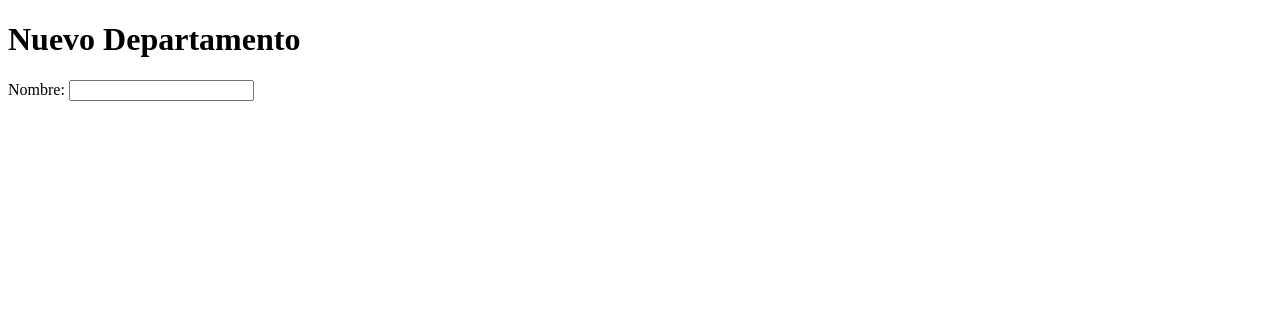
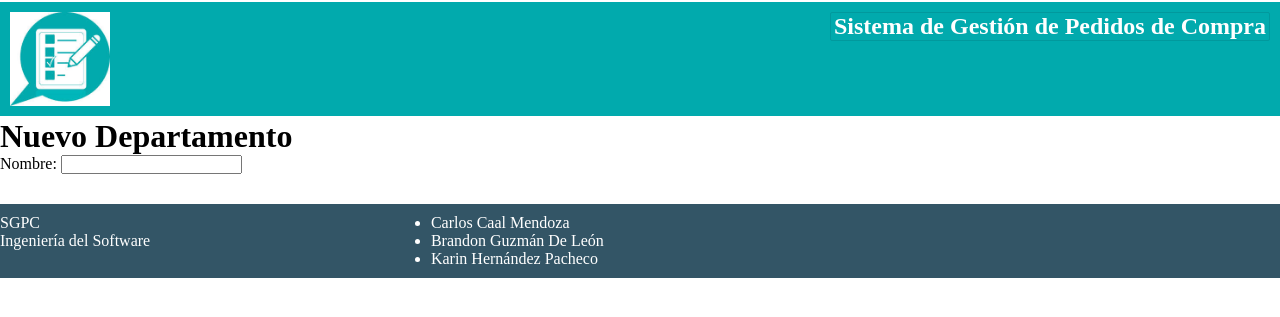
Before and after one commit to cammend/SGPC, a Django app: page /sgpc/depto/nuevo/ in a window 1280 px wide. Shown: the top 317 px of the page. Run offline with Django 3.2, Linux system fonts and the light colour scheme.

Commit message:
Iniciando con CSS

```diff
--- a/GestionUser/views.py
+++ b/GestionUser/views.py
@@ -161,6 +161,7 @@ def entrar(request):
 
 	form = AuthenticationForm() #un formulario sin datos del POST
 	ctx['form'] = form #guardamos un form limpio
+	ctx['url_home'] = '/sgpc/cuentas/entrar/'
 	return render(request, 'GestionUser/entrar.html', ctx)
 
 #Vista para cerrar la sesión
--- a/apps/Cotizacion/forms.py
+++ b/apps/Cotizacion/forms.py
@@ -6,7 +6,7 @@ from .models import Cotizacion,ProductosCotizados
 class formCotizacion(forms.ModelForm):
 	class Meta:
 		model = Cotizacion
-		fields = ['fecha', 'entrega']
+		fields = ['fecha_cotizacion', 'fecha_entrega']
 
 
 class formProducCotizados(forms.ModelForm):
--- a/apps/Estado/models.py
+++ b/apps/Estado/models.py
@@ -9,7 +9,7 @@ class Estado(models.Model):
 		return self.nombre
 
 class EstadoDepto(models.Model):
-	depto = models.ForeignKey(Departamento)
+	depto = models.ForeignKey(Departamento, verbose_name='Departamento')
 	estado = models.ForeignKey(Estado)
 
 	def __str__(self):
--- /dev/null
+++ b/static/css/base.css
@@ -0,0 +1,95 @@
+body{
+
+}
+
+
+/*BARRA SUPERIOR DE LA PAGINA*/
+#barra_superior{
+	background-color: #01aaad;
+}
+#logo img{
+	display: block;
+	padding-left: 10px;
+	width: 100px;
+}
+#titulo{
+	border: 1px solid #01999d;
+	border-radius: 2px;
+	display: inline-block;
+	padding-left: 3px;
+	padding-right: 3px;
+	margin-right: 10px;
+}
+#titulo strong a{
+	color: white;
+	text-decoration: none;
+}
+#fila_superior{
+	text-align: right;
+	color: white;
+}
+#logueado{
+	margin-right: 10px;
+}
+#logueado a{
+	background-color: white;
+	color: #01aaad;
+	text-decoration: none;
+	padding: 2px;
+	border-radius: 2px;
+}
+/*FIN BARRA SUPERIOR DE LA PAGINA*/
+
+/*ESTILO FORMULARIO*/
+.form_estilo_1{
+	text-align: center;
+	border: 1px solid #00999d;;
+	border-radius: 1px;
+	margin: 0 auto;
+	margin-top: 20px;
+
+}
+.form_estilo_1 h2{
+	background-color: #01999d;
+	color: white;
+	padding: 10px 0;
+	margin-bottom: 15px;
+}
+.form_estilo_1 p{
+	color: #007789;
+	display: block;
+	margin: 0 auto;
+	padding: 0 15px;
+}
+.form_estilo_1 p *{
+	box-sizing: border-box;
+	display: block;
+	margin: 0 auto;
+	width: 100%;
+}
+.form_estilo_1 p input{
+	margin-bottom: 15px;
+}
+/*FIN DE UN ESTILO FORMULARIO*/
+
+/*ESTILO BOTONES*/
+.boton_estilo_1{
+	background-color: #01999d;
+	border: 1px solid #017788;
+	border-radius: 5px;
+	color: white;
+	display: block;
+	font-size: 16px;
+	margin: 0 auto;
+	margin-bottom: 15px;
+	width: 80px;
+}
+/*FIN ESTILO BOTONES*/
+
+/**/
+footer{
+	background-color: #335566;
+	color: white;
+	margin-top: 30px;
+}
+/**/
--- /dev/null
+++ b/static/css/grid.css
@@ -0,0 +1,248 @@
+*{
+	margin: 0;
+	padding: 0;
+}
+
+.fila{
+	margin: 2px auto;
+	overflow: hidden;
+	width: 100%;
+	box-sizing: border-box;
+}
+.grid-cuerpo{
+	width: 98%;
+	overflow: hidden;
+	margin: 15px auto;
+}
+.celda{
+	box-sizing: border-box;
+	float: left;
+	padding: 10px 0;
+	margin-right: 1%;
+	width: 100%;
+}
+.caja{
+	box-sizing: border-box;
+	margin: 4px 0;
+	width: 100%;
+}
+.padding-alto{
+	padding-bottom: 15px;
+	padding-top: 15px;
+}
+
+.ancho-var{
+	width: 98%;
+}
+
+/*DOCE CELDAS*/
+.doce-celdas .celda{
+	width: 49.5%;
+}
+.doce-celdas .celda:nth-child(2n){
+	margin-right: 0;
+}
+
+@media (min-width:480px){
+	/*CUATRO CELDAS*/
+	.cuatro-celdas .celda{
+		width: 49.5%;
+	}
+	.cuatro-celdas .ancho1{
+		width: 100%;
+	}
+	.cuatro-celdas .ancho3{
+		width: 100%;
+	}
+	.cuatro-celdas .celda:nth-child(2n){
+		margin-right: 0;
+	}
+	/*SEIS CELDAS*/
+	.seis-celdas .celda{
+		width: 49.5%
+	}
+	.seis-celdas .celda:nth-child(2n){
+		margin-right: 0;
+	}
+	/*DOCE CELDAS*/
+	.doce-celdas .celda{
+		width: 32.6666%;
+	}
+	.doce-celdas .celda:nth-child(2n){
+		margin-right: 1%;
+	}
+	.doce-celdas .celda:nth-child(3n){
+		margin-right: 0;
+	}
+	.dos-tercios-izquierda{
+		float: left;
+		margin-right: 1%;
+		width: 66.3332%;
+	}
+	.dos-tercios-derecha{
+		float: right;
+		margin-right: 0;
+		width: 66.3332%;
+	}
+	.un-tercio-izquierda{
+		float: left;
+		margin-right: 1%;
+		width: 32.6666%;
+	}
+	.un-tercio-derecha{
+		float: right;
+		margin-right: 0;
+		width: 32.6666%;
+	}
+	.ancho-var{
+		width: 90%;
+	}
+}
+
+@media (min-width:768px){
+	/*TRES CELDAS*/
+	.tres-celdas .celda{
+		width: 32.6666%
+	}
+	.tres-celdas .celda:nth-child(3n){
+		margin-right: 0;
+	}
+	.tres-celdas .ancho2{
+		width: 66.3332%;
+	}
+	.tres-celdas .ancho1{
+		width: 32.6666%;
+	}
+	.tres-celdas .ancho2:nth-child(2n){
+		margin-right: 0;
+	}
+	.tres-celdas .ancho1:nth-child(2n){
+		margin-right: 0;
+	}
+	/*SEIS CELDAS*/
+	.seis-celdas .celda{
+		width: 32.6666%
+	}
+	.seis-celdas .celda:nth-child(2n){
+		margin-right: 1%;
+	}
+	.seis-celdas .celda:nth-child(3n){
+		margin-right: 0;
+	}
+
+	/*DOCE CELDAS*/
+	.doce-celdas .celda{
+		width: 24.25%;
+	}
+	.doce-celdas .celda:nth-child(3n){
+		margin-right: 1%;
+	}
+	.doce-celdas .celda:nth-child(4n){
+		margin-right: 0;
+	}
+	.tres-cuartos-izquierda{
+		float: left;
+		margin-right: 1%;
+		width: 74.75%;
+	}
+	.tres-cuartos-derecha{
+		float: right;
+		margin-right: 0;
+		width: 74.75%;
+	}
+	.un-cuarto-izquierda{
+		float: left;
+		margin-right: 1%;
+		width: 24.25%;
+	}
+	.un-cuarto-derecha{
+		float: right;
+		margin-right: 0;
+		width: 24.25%;
+	}
+	.ancho-var{
+		width: 70%;
+	}
+}
+
+@media (min-width: 1024px){
+
+	.una-celda .celda{
+		width: 100%;
+	}
+
+	/*DOS CELDAS*/
+	.dos-celdas .celda{
+		width: 49.5%;
+	}
+	.dos-celdas .celda:nth-child(2n){
+		margin-right: 0;
+	}
+
+	/*CUATRO CELDAS*/
+	.cuatro-celdas .celda{
+		width: 24.25%;
+	}
+	.cuatro-celdas .ancho1{
+		width: 24.25%;
+	}
+	.cuatro-celdas .ancho3{
+		width: 74.75%;
+	}
+	.cuatro-celdas .celda:nth-child(2n){
+		margin-right: 1%;
+	}
+	.cuatro-celdas .ancho1:nth-child(2n){
+		margin-right: 0;
+	}
+	.cuatro-celdas .ancho3:nth-child(2n){
+		margin-right: 0;
+	}
+	.cuatro-celdas .celda:nth-child(4n){
+		margin-right: 0;
+	}
+
+	/*SEIS CELDAS*/
+	.seis-celdas .celda{
+		width: 15.8333%
+	}
+	.seis-celdas .celda:nth-child(2n){
+		margin-right: 1%;
+	}
+	.seis-celdas .celda:nth-child(3n){
+		margin-right: 1%;
+	}
+	.seis-celdas .celda:nth-child(6n){
+		margin-right: 0;
+	}
+	/*DOCE CELDAS*/
+	.doce-celdas .celda{
+		width: 15.8333%;
+	}
+	.doce-celdas .celda:nth-child(4n){
+		margin-right: 1%;
+	}
+	.doce-celdas .celda:nth-child(6n){
+		margin-right: 0;
+	}
+	.ancho-var{
+		width: 50%;
+	}
+
+}
+
+@media (min-width: 1280px){
+	/*DOCE CELDAS*/
+	.doce-celdas .celda{
+		width: 7.41666%;
+	}
+	.doce-celdas .celda:nth-child(6n){
+		margin-right: 1%;
+	}
+	.doce-celdas .celda:nth-child(12n){
+		margin-right: 0;
+	}
+	.ancho-var{
+		width: 30%;
+	}
+}
--- a/templates/base.html
+++ b/templates/base.html
@@ -4,15 +4,44 @@
 	<title>{%block titulo%}{%endblock%}</title>
 	<meta charset="utf-8" />
 	<meta name="viewport" content="width=device-width, initial-scale=1, maximum-scale=1" />
+	<link rel="icon" type="image/png" href="/static/img/favicon.ico" />
+	<link rel="stylesheet" type="text/css" href="/static/css/grid.css">
+	<link rel="stylesheet" type="text/css" href="/static/css/base.css">
 	{%block encabezado%}{%endblock%}
 </head>
 <body>
+<div id="barra_superior" class="fila cuatro-celdas">
+	<div id="logo" class="celda ancho1">
+		<img src="/static/img/pedido.jpg" clas="ancho1">
+	</div>
+	<div id="fila_superior" class="celda ancho3">
+		<p id="titulo" style="font-size: 24px; margin-bottom: 35px;">
+		<strong><a href="{{url_home}}">Sistema de Gestión de Pedidos de Compra</a></strong>
+		</p>
 {% if request.user.is_authenticated %}
-<p><strong>Usuario: </strong>{{ request.user }}
-<strong>Tipo: </strong>{{ request.user.get_tipo }}
-<a href="/sgpc/cuentas/salir/">Cerrar Sesión</a>
+		<p id="logueado">
+		<strong>Usuario: </strong>{{ request.user }}
+		<strong>Tipo: </strong>{{ request.user.get_tipo }}
+		<a href="/sgpc/cuentas/salir/">Cerrar Sesión</a>
+		</p>
 {% endif %}
-</p>
+	</div>
+</div>
 {%block body%}{%endblock%}
+<div style="margin-top: 30px;">
+	<footer class="fila tres-celdas">
+	<div class="celda ancho1">
+		<p>SGPC</p>
+		<p>Ingeniería del Software</p>
+	</div>
+	<div class="celda ancho2">
+		<ul>
+			<li>Carlos Caal Mendoza</li>
+			<li>Brandon Guzmán De León</li>
+			<li>Karin Hernández Pacheco</li>
+		</ul>
+	</div>
+</footer>
+</div>
 </body>
 </html>
```
Also changed, not shown: apps/Cotizacion/models.py (+7 -6 lines), templates/GestionUser/entrar.html (+8 -6 lines), templates/probar_listas.html (added, +7 -0 lines), static/img/favicon.ico (added), static/img/pedido.jpg (added).
